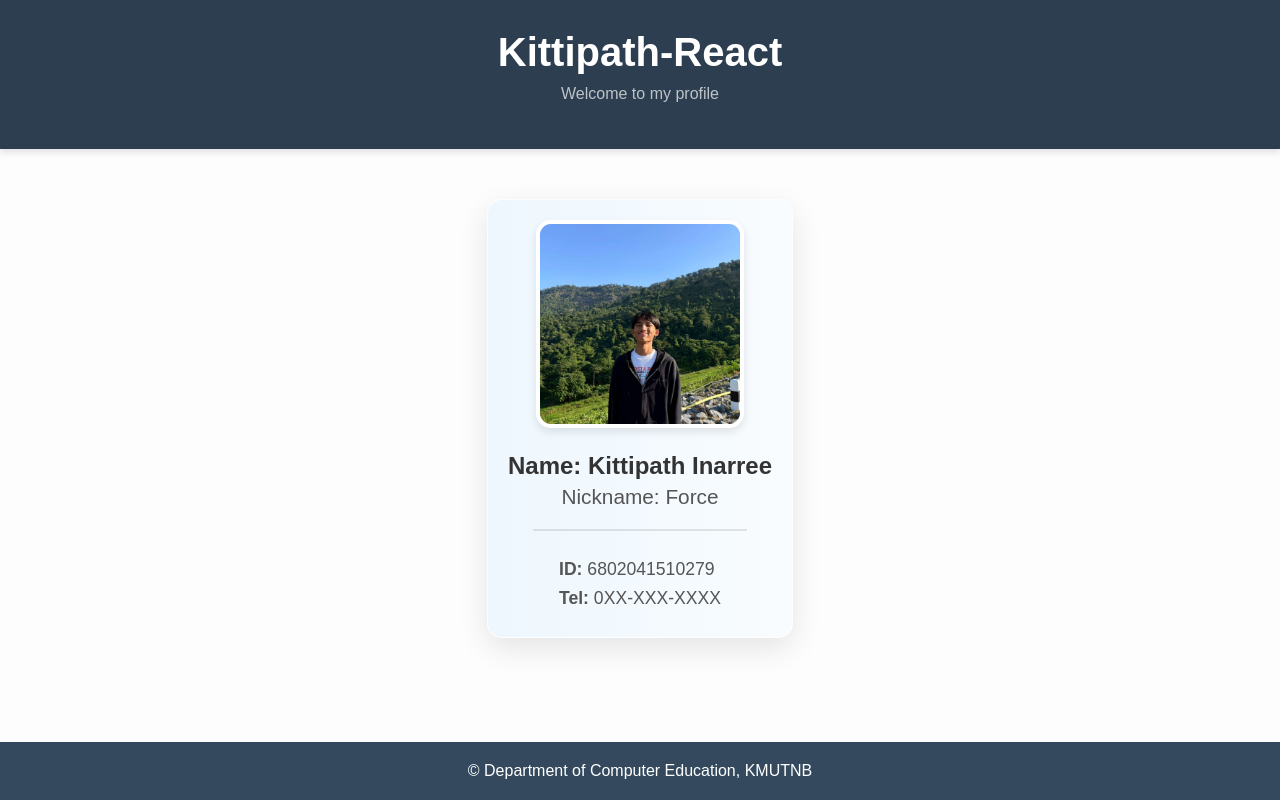
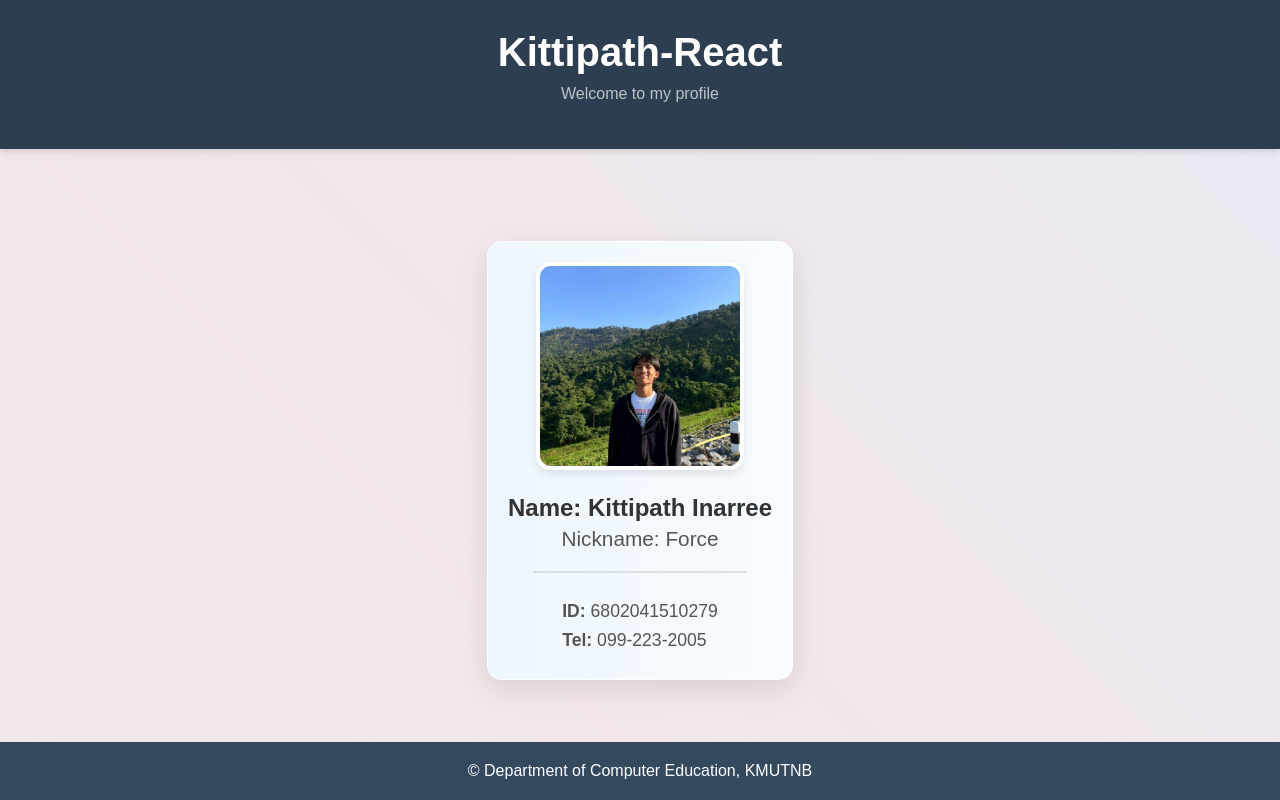
Before and after one commit to Kittipathin/kittipath-react, a React (Create React App) app: page / in a window 1280 px wide. Built offline with nearby package versions, Linux system fonts and the light colour scheme.

Commit message:
newchange2011

```diff
--- a/src/App.js
+++ b/src/App.js
@@ -1,4 +1,4 @@
-// App.js
+// ไฟล์: App.js
 import Header from './components/Header';
 import Student from './components/Student';
 import { Footer } from './components/Footer';
@@ -6,17 +6,41 @@ import { Footer } from './components/Footer';
 function App() {
   return (
     <div style={{
-      backgroundColor: '#fdfdfd', // สีพื้นหลังขาวหม่น ไม่แสบตา
-      minHeight: '100vh',         // สูงเต็มจอเสมอ
-      fontFamily: 'Arial, sans-serif', // ฟอนต์มาตรฐาน อ่านง่าย
+      // --- ส่วนพื้นหลังขยับได้ (Animated Background) ---
+      // 1. กำหนดสีไล่เฉด (Gradient)
+      background: 'linear-gradient(45deg, #fdfbfb, #ebedee, #f3e7e9, #e3eeff)',
+      // 2. ขยายขนาดพื้นหลังให้ใหญ่กว่าจอ (เพื่อให้มีพื้นที่เลื่อน)
+      backgroundSize: '400% 400%',
+      // 3. สั่งให้ขยับด้วย Keyframes ชื่อ 'bgMove' นาน 15 วินาที วนไปเรื่อยๆ
+      animation: 'bgMove 15s ease infinite',
+
+      // --- การจัดวาง (Layout) ---
+      minHeight: '100vh',         // สำคัญมาก! ต้องสูงเต็มจอ
+      fontFamily: 'Arial, sans-serif',
       display: 'flex',
       flexDirection: 'column',
-      alignItems: 'center'        // จัดทุกอย่างให้อยู่กึ่งกลางแนวตั้ง
+      alignItems: 'center'
     }}>
 
-      {/* เรียกใช้ Component ต่างๆ */}
+      {/* --- ฝังคำสั่ง Animation ไว้ในนี้ --- */}
+      <style>
+        {`
+            @keyframes bgMove {
+                0% { background-position: 0% 50%; }
+                50% { background-position: 100% 50%; }
+                100% { background-position: 0% 50%; }
+            }
+        `}
+      </style>
+
+      {/* --- เรียกใช้ส่วนประกอบต่างๆ --- */}
       <Header />
-      <Student />
+
+      {/* ส่วนเนื้อหา (Student) */}
+      <div style={{ flex: 1, display: 'flex', alignItems: 'center' }}>
+        <Student />
+      </div>
+
       <Footer />
 
     </div>
--- a/src/components/Student.jsx
+++ b/src/components/Student.jsx
@@ -60,7 +60,7 @@ function Student() {
                     <strong>ID:</strong> 6802041510279
                 </p>
                 <p style={{ fontSize: '1.1rem', color: '#555', margin: '8px 0' }}>
-                    <strong>Tel:</strong> 0XX-XXX-XXXX
+                    <strong>Tel:</strong> 099-223-2005
                 </p>
             </div>
         </div>
```
